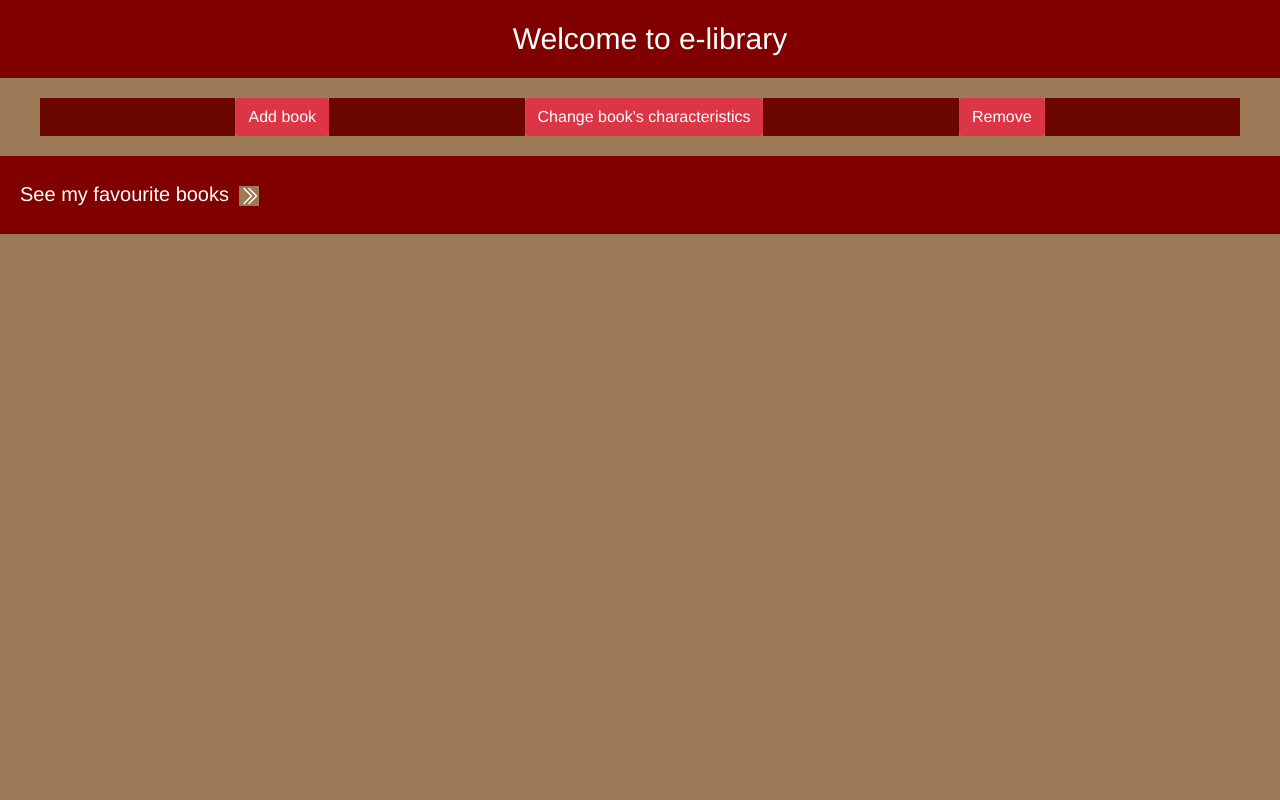
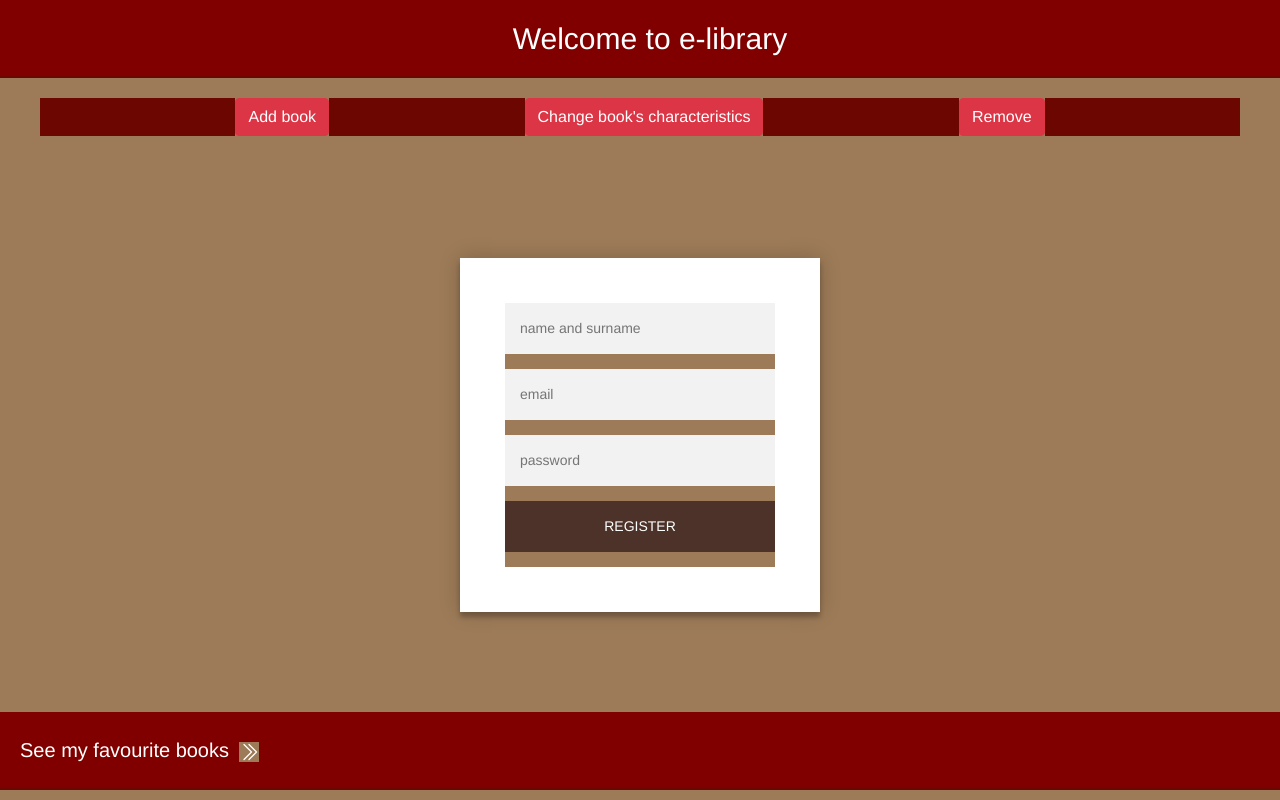
Before and after one commit to tesicka/e-library, a React (Create React App) app: page /register in a window 1280 px wide. Built offline with nearby package versions, Linux system fonts and the light colour scheme.

Commit message:
Register

```diff
--- a/src/App.js
+++ b/src/App.js
@@ -10,6 +10,7 @@ import MenuUp from './components/MenuUp';
 import {BrowserRouter,Routes, Route} from 'react-router-dom';
 import { render } from '@testing-library/react';
 import Login from './components/Login';
+import Register from './components/Register';
 
 function App() {
 
@@ -124,6 +125,7 @@ function App() {
 
        <Routes>
        <Route path='/login' element={<Login/>}/>
+       <Route path='/register' element={<Register/>}/>
         <Route path='/' element={<Bookstore books={books} Add={likeABook}></Bookstore>}/>
         <Route path='/fav' element={<Favourites books={selectedBooks} />}/>
        </Routes>
--- a/src/LoginAndRegister.css
+++ b/src/LoginAndRegister.css
@@ -1,4 +1,4 @@
-.login-page {
+.login-page, .register-page {
     width: 360px;
     padding: 8% 0 0;
     margin: auto;
@@ -35,6 +35,7 @@
     -webkit-transition: all 0.3 ease;
     transition: all 0.3 ease;
     cursor: pointer;
+    margin-bottom: 15px;
   }
   .form button:hover {
     background: #800000;
--- /dev/null
+++ b/src/components/Register.jsx
@@ -0,0 +1,46 @@
+import React from 'react'
+import '../LoginAndRegister.css'
+import { useState } from "react"
+import {useNavigate} from "react-router-dom";
+import axios from "axios";
+
+function Register() {
+
+    const[userData, setUserData] = useState({
+        name: "",
+        email:"",
+        password: "",
+    });
+
+    let navigate = useNavigate();
+
+    function handleInput(e){
+        let newUserData = userData;
+        newUserData[e.target.name] = e.target.value;
+        console.log(newUserData)
+       setUserData(newUserData);
+    }
+    function handleRegister(e){
+        e.preventDefault();
+        axios.post("api/register", userData).then(res=>{
+            console.log(res.data);
+            navigate("/login");
+        }).catch(e=>{
+            console.log(e)
+        });
+    }
+  return (
+    <div class="register-page">
+    <div class="form">
+      <form onSubmit={handleRegister} class="register-form">
+      <input type="text" placeholder="name and surname" name="name" onInput={handleInput}/>
+        <input type="email" placeholder="email" name="email" onInput={handleInput}/>
+        <input type="password" placeholder="password" name="password" onInput={handleInput}/>
+        <button type='sumbit'>register</button>
+      </form>
+    </div>
+  </div>
+  )
+}
+
+export default Register
--- a/src/index.js
+++ b/src/index.js
@@ -3,6 +3,9 @@ import ReactDOM from 'react-dom/client';
 import './index.css';
 import App from './App';
 import reportWebVitals from './reportWebVitals';
+import axios from 'axios';
+
+//axios.defaults.baseURL("http://127.0.0.1:8000/");
 
 const root = ReactDOM.createRoot(document.getElementById('root'));
 root.render(
```
